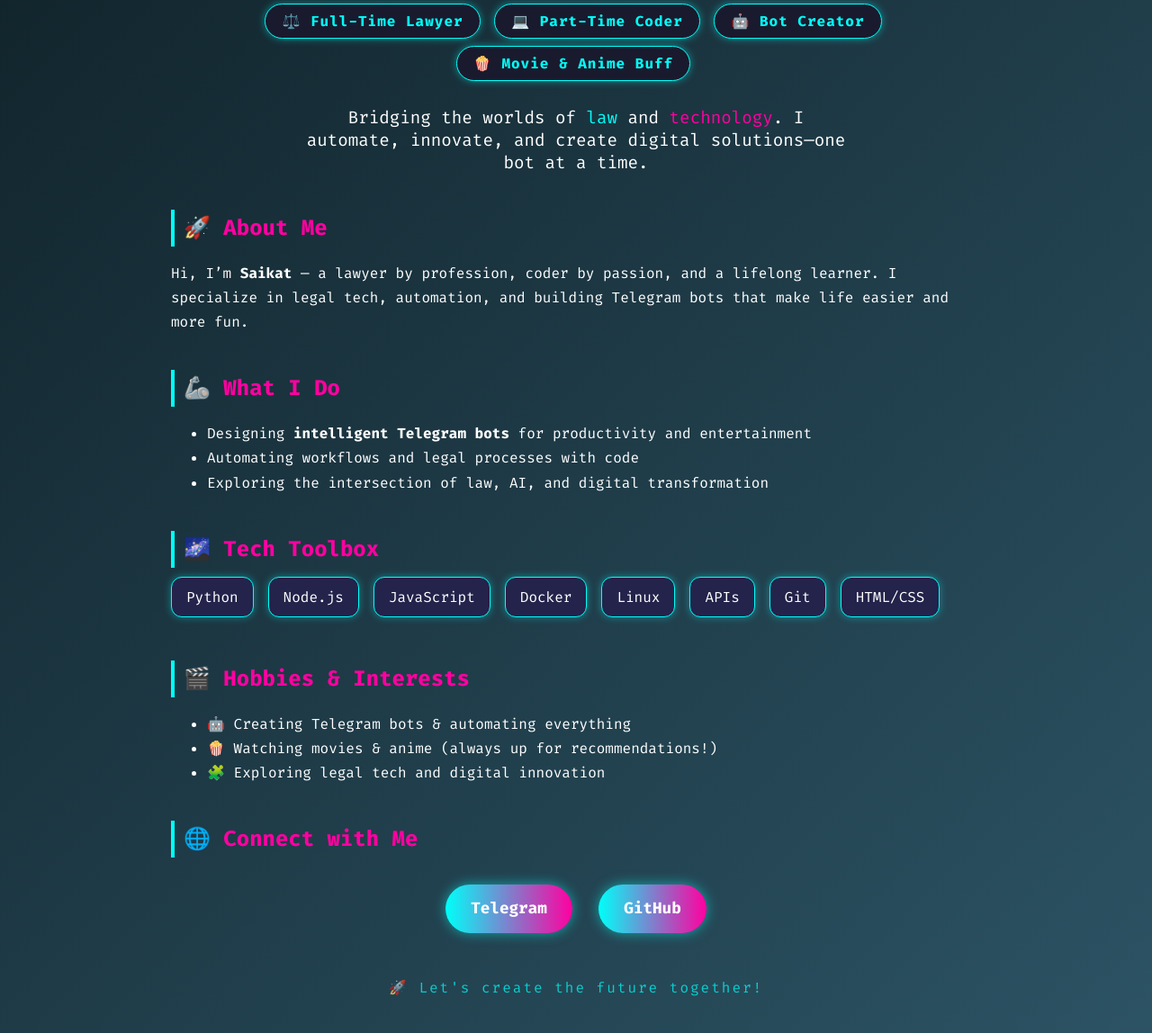
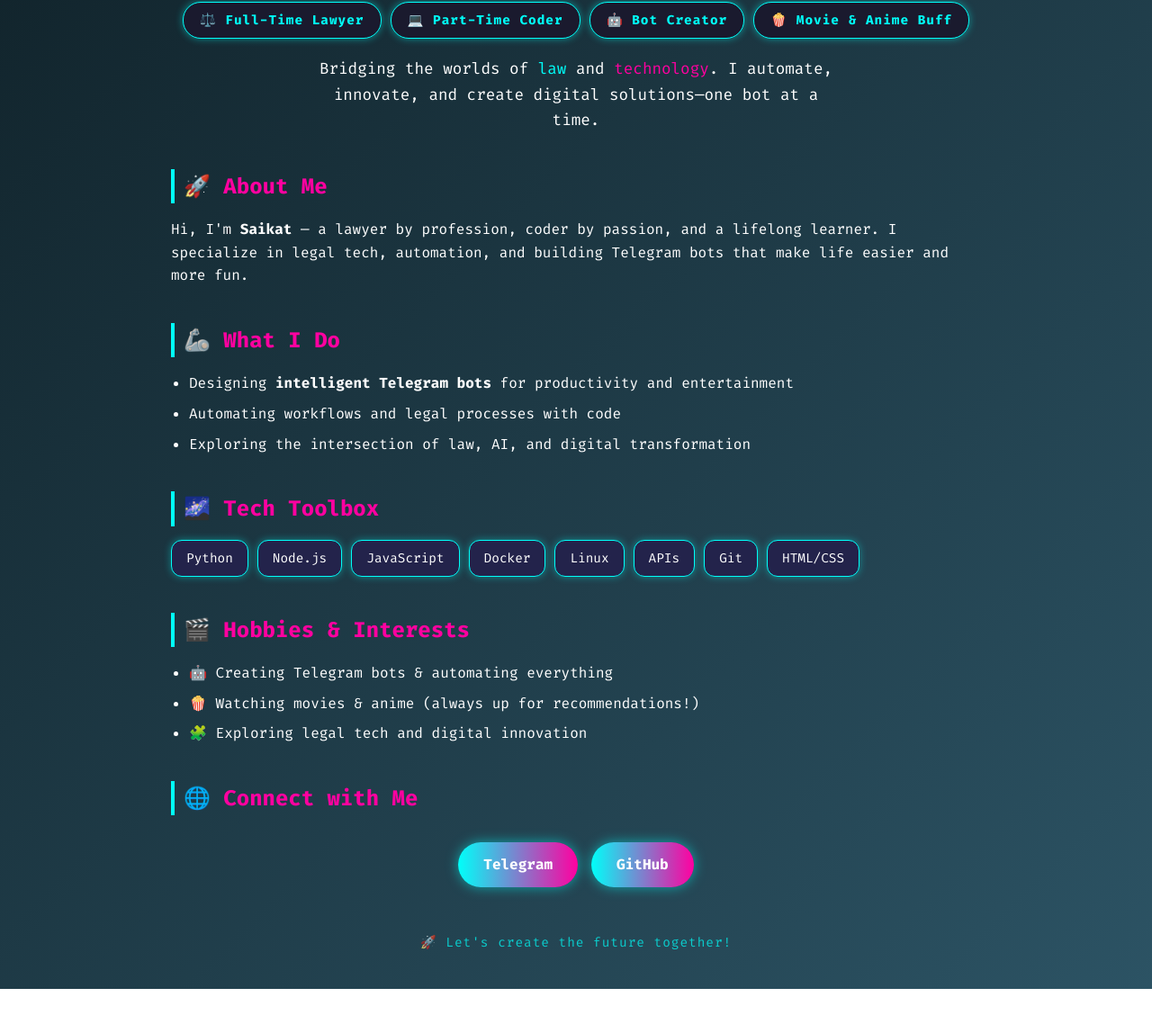
Before and after one commit to saikatwtf/saikat.github.io, a plain HTML site: page index.html in a window 1280 px wide. Shown: the part 265-1413 px from the top of the page at 90% size. After the commit the page ends 1364 px from the top, so only its background shows below. Drawn offline with Linux system fonts and the light colour scheme.

Commit message:
Update index.html

```diff
--- a/index.html
+++ b/index.html
@@ -1,125 +1,198 @@
-
 <!DOCTYPE html>
 <html lang="en">
 <head>
   <meta charset="UTF-8">
-  <meta name="viewport" content="width=device-width, initial-scale=1">
+  <meta name="viewport" content="width=device-width, initial-scale=1.0">
   <title>Saikat | Lawyer & Coder</title>
-  <link rel="stylesheet" href="https://fonts.googleapis.com/css?family=Fira+Code:400,700&display=swap">
+  <meta name="description" content="Saikat - A lawyer by profession and coder by passion, specializing in legal tech and automation.">
+  <link rel="stylesheet" href="https://fonts.googleapis.com/css2?family=Fira+Code:wght@400;700&display=swap">
   <style>
+    :root {
+      --primary-color: #00fff9;
+      --secondary-color: #ff00a0;
+      --dark-bg: #0f2027;
+      --darker-bg: #2c5364;
+      --card-bg: #1a1a2e;
+      --text-color: #fff;
+    }
+
     body {
-      background: linear-gradient(135deg, #0f2027 0%, #2c5364 100%);
-      color: #fff;
+      background: linear-gradient(135deg, var(--dark-bg) 0%, var(--darker-bg) 100%);
+      color: var(--text-color);
       font-family: 'Fira Code', monospace;
       margin: 0;
       padding: 0;
       min-height: 100vh;
+      line-height: 1.6;
     }
+
     .container {
       max-width: 900px;
       margin: 0 auto;
       padding: 40px 20px;
     }
+
     .header {
       text-align: center;
       margin-bottom: 40px;
     }
+
     .avatar {
       width: 120px;
       height: 120px;
       border-radius: 50%;
-      border: 3px solid #00fff9;
+      border: 3px solid var(--primary-color);
       margin-bottom: 20px;
       object-fit: cover;
-      box-shadow: 0 0 30px #00fff9;
+      box-shadow: 0 0 30px var(--primary-color);
     }
+
     h1 {
       font-size: 2.8rem;
-      color: #00fff9;
+      color: var(--primary-color);
       margin: 0 0 10px 0;
+      line-height: 1.2;
     }
+
     h2 {
-      color: #ff00a0;
+      color: var(--secondary-color);
       margin-top: 40px;
-      margin-bottom: 10px;
+      margin-bottom: 15px;
       font-size: 1.5rem;
-      border-left: 4px solid #00fff9;
+      border-left: 4px solid var(--primary-color);
       padding-left: 10px;
     }
+
     .badges {
       margin: 20px 0;
+      display: flex;
+      flex-wrap: wrap;
+      justify-content: center;
+      gap: 10px;
     }
+
     .badge {
-      display: inline-block;
-      background: #1a1a2e;
-      color: #00fff9;
+      background: var(--card-bg);
+      color: var(--primary-color);
       border-radius: 20px;
       padding: 8px 18px;
-      margin: 0 6px 8px 0;
-      font-size: 1rem;
+      font-size: 0.9rem;
       font-weight: bold;
       letter-spacing: 1px;
-      border: 1px solid #00fff9;
-      box-shadow: 0 0 8px #00fff977;
+      border: 1px solid var(--primary-color);
+      box-shadow: 0 0 8px rgba(0, 255, 249, 0.47);
+      white-space: nowrap;
     }
+
     .section {
       margin-bottom: 30px;
-      line-height: 1.7;
     }
+
     .skills {
       display: flex;
       flex-wrap: wrap;
-      gap: 16px;
+      gap: 10px;
       margin-top: 10px;
     }
+
     .skill {
       background: #23234b;
-      color: #fff;
+      color: var(--text-color);
       padding: 8px 16px;
       border-radius: 12px;
-      border: 1px solid #00fff9;
-      box-shadow: 0 0 8px #00fff966;
-      font-size: 1rem;
-      margin-bottom: 8px;
+      border: 1px solid var(--primary-color);
+      box-shadow: 0 0 8px rgba(0, 255, 249, 0.4);
+      font-size: 0.9rem;
     }
+
     .links {
       text-align: center;
       margin-top: 30px;
+      display: flex;
+      justify-content: center;
+      flex-wrap: wrap;
+      gap: 15px;
     }
+
     .links a {
-      display: inline-block;
-      margin: 0 10px;
       padding: 12px 28px;
       border-radius: 30px;
-      background: linear-gradient(90deg, #00fff9, #ff00a0);
-      color: #fff;
+      background: linear-gradient(90deg, var(--primary-color), var(--secondary-color));
+      color: var(--text-color);
       text-decoration: none;
       font-weight: bold;
-      font-size: 1.1rem;
-      box-shadow: 0 0 14px #00fff988;
-      transition: background 0.3s, box-shadow 0.3s;
+      font-size: 1rem;
+      box-shadow: 0 0 14px rgba(0, 255, 249, 0.53);
+      transition: transform 0.3s, box-shadow 0.3s;
     }
+
     .links a:hover {
-      background: linear-gradient(90deg, #ff00a0, #00fff9);
-      box-shadow: 0 0 24px #ff00a088;
+      background: linear-gradient(90deg, var(--secondary-color), var(--primary-color));
+      box-shadow: 0 0 24px rgba(255, 0, 160, 0.53);
+      transform: translateY(-2px);
     }
+
     .footer {
       text-align: center;
       margin-top: 50px;
-      color: #00fff9bb;
-      font-size: 1rem;
-      letter-spacing: 2px;
+      color: rgba(0, 255, 249, 0.73);
+      font-size: 0.9rem;
+      letter-spacing: 1px;
     }
-    @media (max-width: 600px) {
-      .container { padding: 20px 5px; }
-      h1 { font-size: 2rem; }
+
+    ul {
+      padding-left: 20px;
+    }
+
+    li {
+      margin-bottom: 8px;
+    }
+
+    @media (max-width: 768px) {
+      .container {
+        padding: 20px 15px;
+      }
+
+      h1 {
+        font-size: 2.2rem;
+      }
+
+      .avatar {
+        width: 100px;
+        height: 100px;
+      }
+
+      .links {
+        flex-direction: column;
+        align-items: center;
+      }
+
+      .links a {
+        width: 80%;
+        max-width: 250px;
+      }
+    }
+
+    @media (max-width: 480px) {
+      h1 {
+        font-size: 1.8rem;
+      }
+
+      h2 {
+        font-size: 1.3rem;
+      }
+
+      .badge {
+        font-size: 0.8rem;
+        padding: 6px 12px;
+      }
     }
   </style>
 </head>
 <body>
   <div class="container">
     <div class="header">
-      <img src="https://avatars.githubusercontent.com/u/10508016?v=4" alt="Saikat Avatar" class="avatar">
+      <img src="https://avatars.githubusercontent.com/u/10508016?v=4" alt="Saikat's profile picture" class="avatar">
       <h1>Saikat</h1>
       <div class="badges">
         <span class="badge">⚖️ Full-Time Lawyer</span>
@@ -127,8 +200,8 @@
         <span class="badge">🤖 Bot Creator</span>
         <span class="badge">🍿 Movie & Anime Buff</span>
       </div>
-      <p style="color:#fff;max-width:600px;margin:0 auto;font-size:1.2rem;">
-        Bridging the worlds of <span style="color:#00fff9;">law</span> and <span style="color:#ff00a0;">technology</span>.
+      <p style="max-width:600px;margin:20px auto 0;font-size:1.1rem;">
+        Bridging the worlds of <span style="color:var(--primary-color);">law</span> and <span style="color:var(--secondary-color);">technology</span>.
         I automate, innovate, and create digital solutions—one bot at a time.
       </p>
     </div>
@@ -136,7 +209,7 @@
     <div class="section">
       <h2>🚀 About Me</h2>
       <p>
-        Hi, I’m <b>Saikat</b> — a lawyer by profession, coder by passion, and a lifelong learner.
+        Hi, I'm <b>Saikat</b> — a lawyer by profession, coder by passion, and a lifelong learner.
         I specialize in legal tech, automation, and building Telegram bots that make life easier and more fun.
       </p>
     </div>
@@ -176,8 +249,8 @@
     <div class="section">
       <h2>🌐 Connect with Me</h2>
       <div class="links">
-        <a href="https://t.me/AnnihilusOP" target="_blank">Telegram</a>
-        <a href="https://github.com/saikatwtf" target="_blank">GitHub</a>
+        <a href="https://t.me/AnnihilusOP" target="_blank" rel="noopener noreferrer">Telegram</a>
+        <a href="https://github.com/saikatwtf" target="_blank" rel="noopener noreferrer">GitHub</a>
       </div>
     </div>
 
```
